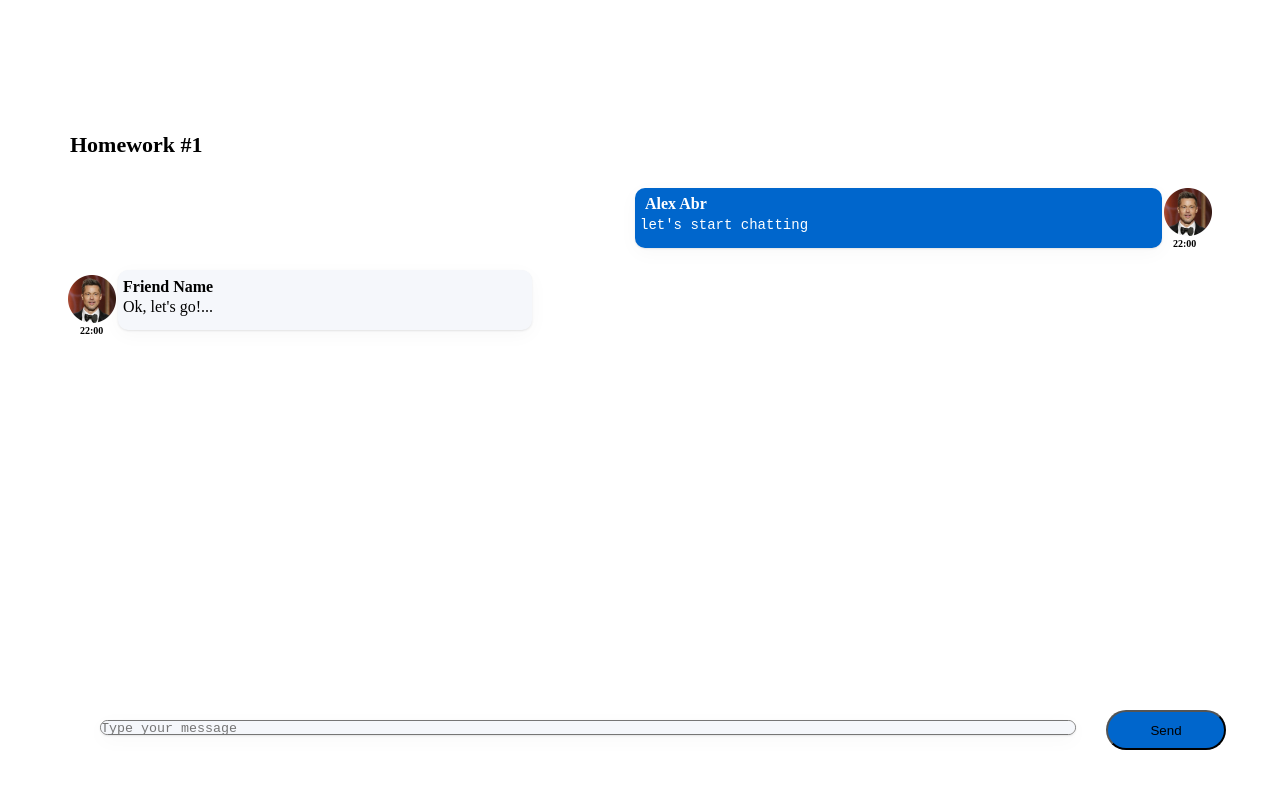
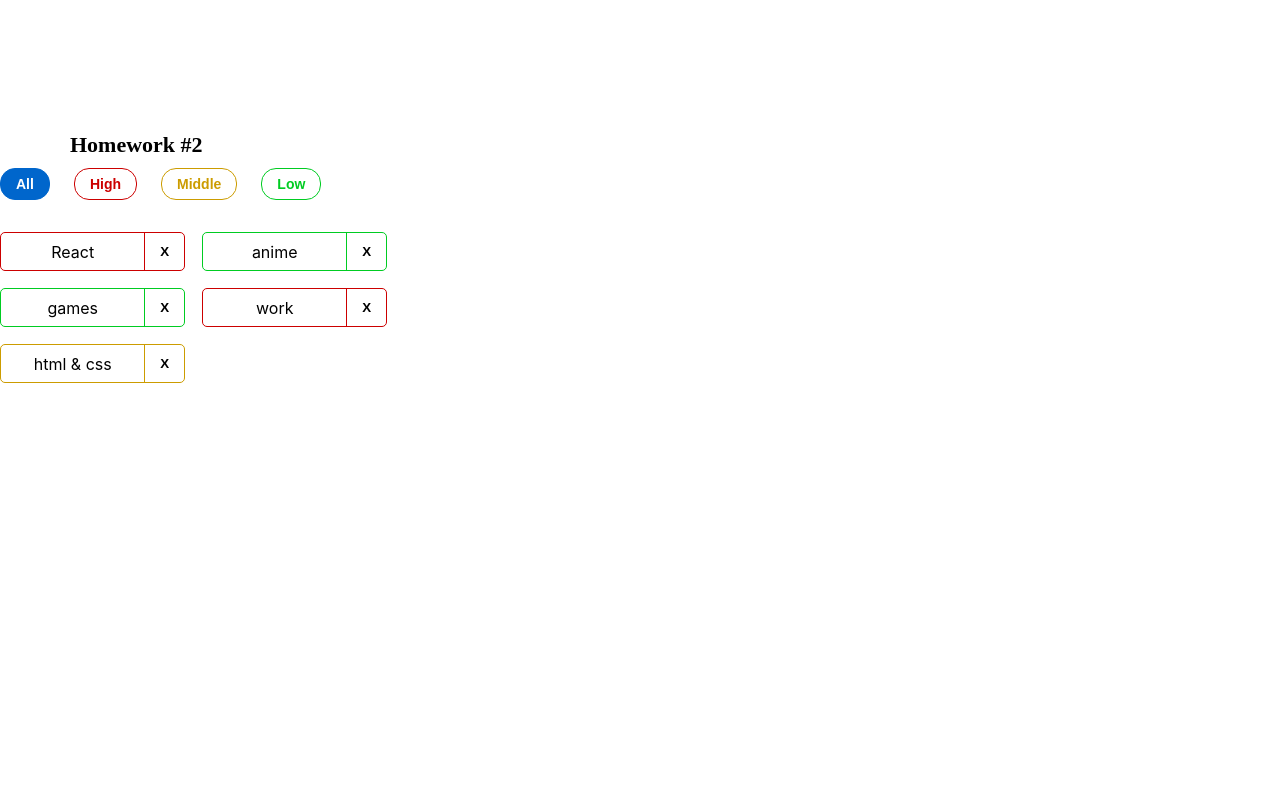
Before and after one commit to AlexAbrello/hws2-master, a React (Create React App) app: page /#/ in a window 1280 px wide. Shown: the top 788 px of the page. Built offline with nearby package versions, Linux system fonts and the light colour scheme.

Commit message:
homework #2 is done

```diff
--- a/package.json
+++ b/package.json
@@ -1,6 +1,6 @@
 {
   "name": "hws2",
-  "homepage": "https://github.com/AlexAbrello/hws2-master",
+  "homepage": "https://AlexAbrello.github.io/hws2-master",
   "version": "0.1.0",
   "private": true,
   "dependencies": {
--- a/src/s1-main/App.tsx
+++ b/src/s1-main/App.tsx
@@ -1,13 +1,14 @@
 import React from 'react'
 import s from './App.module.css'
 import HW1 from '../s2-homeworks/hw01/HW1'
+import HW2 from "../s2-homeworks/hw02/HW2";
 
 function App() {
     return (
         <div className={s.App}>
-            <HW1/>
+            {/*<HW1/>*/}
             {/*раскомментировать по ходу выполнения*/}
-            {/*<HW2/>*/}
+            <HW2/>
             {/*<HW3/>*/}
             {/*<HW4/>*/}
 
--- a/src/s2-homeworks/hw01/HW1.tsx
+++ b/src/s2-homeworks/hw01/HW1.tsx
@@ -20,12 +20,12 @@
     message: TextType
 }
 
-export type UserType = {
+type UserType = {
     avatar: string
     name: string
 }
 
-export type TextType = {
+type TextType = {
     text: string
     time: string
 }
--- a/src/s2-homeworks/hw01/message/Message.tsx
+++ b/src/s2-homeworks/hw01/message/Message.tsx
@@ -4,7 +4,7 @@
 
 // нужно создать правильный тип вместо any
 export type MessagePropsType = {
-    message: MessageType
+  message: MessageType
 }
 
 // нужно отобразить приходящие данные
--- a/src/s2-homeworks/hw02/HW2.tsx
+++ b/src/s2-homeworks/hw02/HW2.tsx
@@ -3,30 +3,30 @@
 import s2 from '../../s1-main/App.module.css'
 
 /*
-* 1 - описать типы AffairPriorityType, AffairType
-* 2 - указать нужный тип для defaultAffairs
-* 3 - дописать типы и логику функции filterAffairs и проверить её тестами
-* 4 - выполнить пункт 3 для функции deleteAffair
-* 5 - указать нужный тип в useState с affairs
-* 6 - дописать тип и логику функции deleteAffairCallback
-* 7 - в файле Affairs.tsx дописать типизацию пропсов
-* 8 - в файле Affairs.tsx дописать логику функций setAll, setHigh, setMiddle, setLow
-* 9 - в файле Affair.tsx дописать типизацию пропсов
-* 10 - в файле Affair.tsx дописать функции deleteCallback и использовать
-* 11 - в файле Affair.tsx отобразить приходящие данные
+* 1 - описать типы AffairPriorityType, AffairType (done!)
+* 2 - указать нужный тип для defaultAffairs (done!)
+* 3 - дописать типы и логику функции filterAffairs и проверить её тестами  !
+* 4 - выполнить пункт 3 для функции deleteAffair   !
+* 5 - указать нужный тип в useState с affairs   !
+* 6 - дописать тип и логику функции deleteAffairCallback   !
+* 7 - в файле Affairs.tsx дописать типизацию пропсов !
+* 8 - в файле Affairs.tsx дописать логику функций setAll, setHigh, setMiddle, setLow  !
+* 9 - в файле Affair.tsx дописать типизацию пропсов !
+* 10 - в файле Affair.tsx дописать функции deleteCallback и использовать !
+* 11 - в файле Affair.tsx отобразить приходящие данные !
 * */
 
 // types
-export type AffairPriorityType = any // need to fix any
+export type AffairPriorityType = 'high' | 'low' | 'middle' // need to fix any (done!)
 export type AffairType = {
-    _id: any // need to fix any
-    name: any // need to fix any
+    _id: number // need to fix any (done!)
+    name: string // need to fix any (done!)
     priority: AffairPriorityType
 }
 export type FilterType = 'all' | AffairPriorityType
 
 // constants
-const defaultAffairs: any = [ // need to fix any
+const defaultAffairs: AffairType[] = [ // need to fix any (done!)
     {_id: 1, name: 'React', priority: 'high'}, // студенты могут изменить содержимое name и количество элементов в массиве, ...priority не менять!
     {_id: 2, name: 'anime', priority: 'low'},
     {_id: 3, name: 'games', priority: 'low'},
@@ -35,22 +35,22 @@
 ]
 
 // pure helper functions
-export const filterAffairs = (affairs: any, filter: any): any => { // need to fix any
-
-
-    return affairs // need to fix
+export const filterAffairs = (affairs: AffairType[], filter: FilterType): AffairType[] => {
+    return filter === 'all'
+        ? affairs// need to fix any
+        : affairs.filter((el: AffairType) => el.priority === filter) // need to fix
 }
-export const deleteAffair = (affairs: any, _id: any): any => { // need to fix any
-
-    return affairs // need to fix
+export const deleteAffair = (affairs: AffairType[], _id: number): AffairType[] => { // need to fix any
+    return affairs.filter((el: AffairType) => el._id !== _id) // need to fix
 }
 
 function HW2() {
-    const [affairs, setAffairs] = useState<any>(defaultAffairs) // need to fix any
+    const [affairs, setAffairs] = useState<AffairType[]>(defaultAffairs) // need to fix any (done!)
     const [filter, setFilter] = useState<FilterType>('all')
 
     const filteredAffairs = filterAffairs(affairs, filter)
-    const deleteAffairCallback = (_id: any) => { // need to fix any
+    const deleteAffairCallback = (_id: number) => { // need to fix any (done!)
+        setAffairs(deleteAffair(affairs, _id))
         // need to fix
     }
 
--- a/src/s2-homeworks/hw02/affairs/Affairs.tsx
+++ b/src/s2-homeworks/hw02/affairs/Affairs.tsx
@@ -4,23 +4,28 @@
 import s from './Affairs.module.css'
 
 type AffairsPropsType = {
-    data: any // need to fix any
-    setFilter: any
-    deleteAffairCallback: any
+    data: AffairType[] // need to fix any
+    // setFilter: any
+    setFilter: (value: FilterType) => void
+    deleteAffairCallback: (id: number) => void
     filter: FilterType
 }
 
 function Affairs(props: AffairsPropsType) {
     const setAll = () => {
+        props.setFilter('all')
         // need to fix
     }
     const setHigh = () => {
+        props.setFilter('high')
         // need to fix
     }
     const setMiddle = () => {
+        props.setFilter('middle')
         // need to fix
     }
     const setLow = () => {
+        props.setFilter('low')
         // need to fix
     }
 
@@ -37,6 +42,8 @@
         />
     ))
 
+    console.log(mappedAffairs)
+    console.log(props.data)
     return (
         <div>
             <div className={s.buttonContainer}>
--- a/src/s2-homeworks/hw02/affairs/affair/Affair.tsx
+++ b/src/s2-homeworks/hw02/affairs/affair/Affair.tsx
@@ -2,15 +2,17 @@
 import { AffairType } from '../../HW2'
 import s from './Affair.module.css'
 import s2 from '../Affairs.module.css'
+import {idID} from "@mui/material/locale";
 
 type AffairPropsType = {
     // key не нужно типизировать
     affair: AffairType
-    deleteAffairCallback: any // need to fix any
+    deleteAffairCallback: (id: number) => void // need to fix any
 }
 
 function Affair(props: AffairPropsType) {
-    const deleteCallback = () => {
+    const deleteCallback = (id: number) => {
+        props.deleteAffairCallback(id)
         // need to fix
     }
 
@@ -25,7 +27,7 @@
         >
             <div id={'hw2-name-' + props.affair._id} className={nameClass}>
                 {/*создаёт студент*/}
-
+                {props.affair.name}
                 {/**/}
             </div>
             <div id={'hw2-priority-' + props.affair._id} hidden>
@@ -35,6 +37,7 @@
             <button
                 id={'hw2-button-delete-' + props.affair._id}
                 className={buttonClass}
+                onClick={() => deleteCallback(props.affair._id)}
                 // need to fix
 
             >
```
